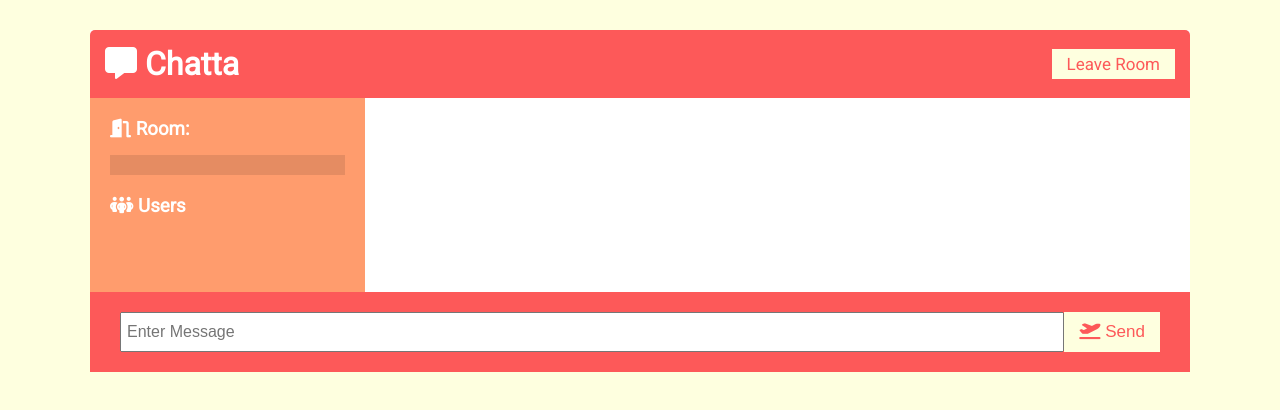
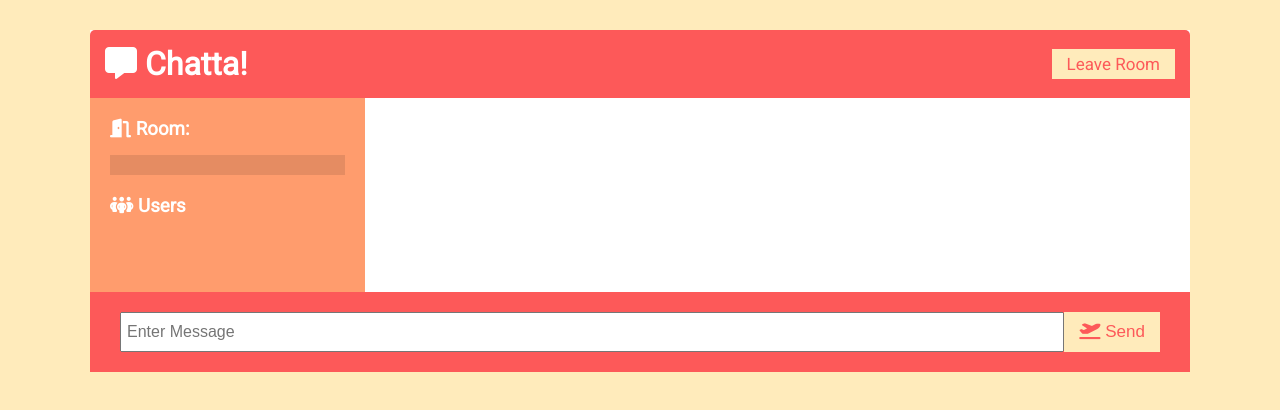
Before and after one commit to waPAO/KeebTalk, a website: page static/chat.html in a window 1280 px wide. Drawn offline with nearby package versions, Linux system fonts and the light colour scheme; no server answers.

Commit message:
added ! to name and fixed color issue

```diff
--- a/static/chat.html
+++ b/static/chat.html
@@ -10,7 +10,7 @@
 <body>
   <div class="chat-container">
     <header class="chat-header">
-      <h1><i class="fa-solid fa-message"></i> Chatta</h1>
+      <h1><i class="fa-solid fa-message"></i> Chatta!</h1>
       <a href="index.html" class="btn">Leave Room</a>
     </header>
     <main class="chat-main">
--- a/static/css/styles.css
+++ b/static/css/styles.css
@@ -3,7 +3,7 @@
 :root {
 	--dark-color-a: #fd5959;
 	--dark-color-b: #ff9c6d;
-	--light-color: #feffdf;
+	--light-color: #ffebbb;
 	--success-color: #5cb85c;
 	--error-color: #d9534f;
 }
```
Also changed, not shown: static/index.html (+1 -1 lines).
